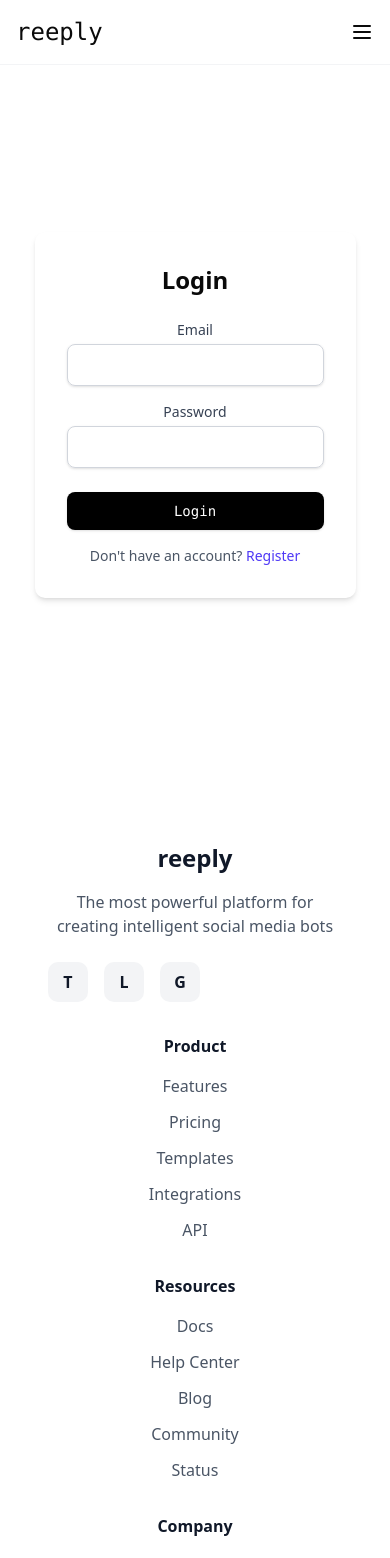
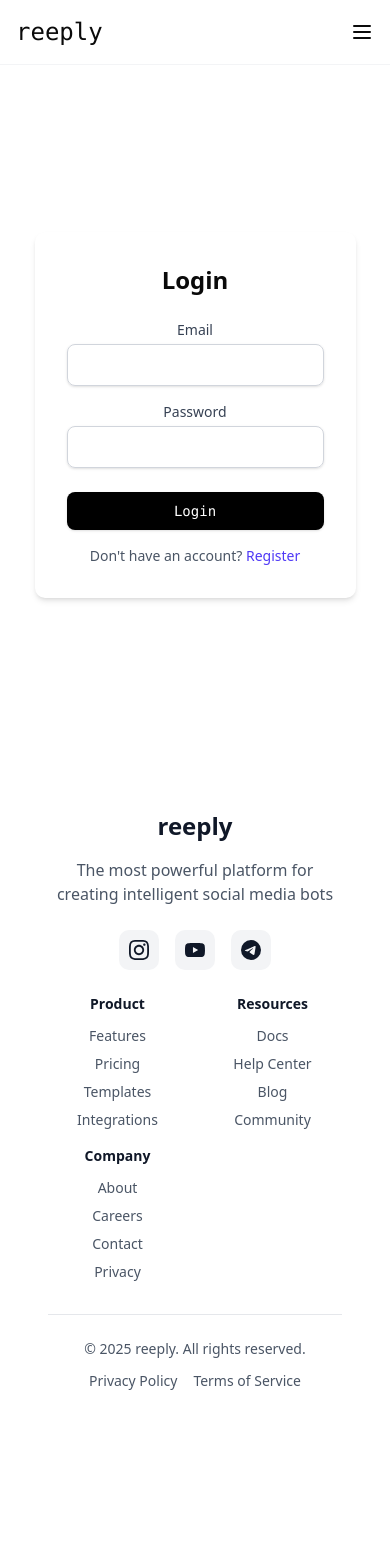
Before and after one commit to alibekn6/chaat-client, a React (Vite) app: page /login in a window 390 px wide. Shown: the top 1558 px of the page. After the commit the page ends 1455 px from the top, so only its background shows below. Built offline with nearby package versions, Linux system fonts and the light colour scheme.

Commit message:
fix: footer changes

```diff
--- a/src/pages/landing/footer.tsx
+++ b/src/pages/landing/footer.tsx
@@ -1,30 +1,53 @@
 export const Footer = () => {
   return (
-    <footer className="bg-white text-gray-900 py-16">
+    <footer className="bg-white text-gray-900 py-8 md:py-16">
       <div className="container mx-auto px-4">
-        <div className="grid md:grid-cols-5 gap-8 mb-12">
-          <div className="md:col-span-2">
+        <div className="grid grid-cols-1 md:grid-cols-5 gap-6 md:gap-8 mb-8 md:mb-12">
+          <div className="md:col-span-2 text-center md:text-left">
             <div className="text-2xl font-bold mb-4">reeply</div>
-            <p className="text-gray-600 mb-6 max-w-md">
+            <p className="text-gray-600 mb-6 max-w-md mx-auto md:mx-0">
               The most powerful platform for creating intelligent social media bots
             </p>
-            <div className="flex space-x-4">
-              {['T','L','G'].map((c) => (
-                <div key={c} className="w-10 h-10 bg-gray-100 rounded-lg flex items-center justify-center hover:bg-gray-200 cursor-pointer">
-                  <span className="text-gray-900 font-bold">{c}</span>
+            <div className="flex justify-center md:justify-start space-x-4">
+              {/* Instagram */}
+              <a href="https://instagram.com/reeply.ai" target="_blank" rel="noopener noreferrer">
+                <div className="w-10 h-10 bg-gray-100 rounded-lg flex items-center justify-center hover:bg-gray-200 cursor-pointer">
+                  <svg className="w-5 h-5 text-gray-900" fill="currentColor" viewBox="0 0 24 24">
+                    <path d="M12 2.163c3.204 0 3.584.012 4.85.07 3.252.148 4.771 1.691 4.919 4.919.058 1.265.069 1.645.069 4.849 0 3.205-.012 3.584-.069 4.849-.149 3.225-1.664 4.771-4.919 4.919-1.266.058-1.644.07-4.85.07-3.204 0-3.584-.012-4.849-.07-3.26-.149-4.771-1.699-4.919-4.92-.058-1.265-.07-1.644-.07-4.849 0-3.204.013-3.583.07-4.849.149-3.227 1.664-4.771 4.919-4.919 1.266-.057 1.645-.069 4.849-.069zm0-2.163c-3.259 0-3.667.014-4.947.072-4.358.2-6.78 2.618-6.98 6.98-.059 1.281-.073 1.689-.073 4.948 0 3.259.014 3.668.072 4.948.2 4.358 2.618 6.78 6.98 6.98 1.281.058 1.689.072 4.948.072 3.259 0 3.668-.014 4.948-.072 4.354-.2 6.782-2.618 6.979-6.98.059-1.28.073-1.689.073-4.948 0-3.259-.014-3.667-.072-4.947-.196-4.354-2.617-6.78-6.979-6.98-1.281-.059-1.69-.073-4.949-.073zm0 5.838c-3.403 0-6.162 2.759-6.162 6.162s2.759 6.163 6.162 6.163 6.162-2.759 6.162-6.163c0-3.403-2.759-6.162-6.162-6.162zm0 10.162c-2.209 0-4-1.79-4-4 0-2.209 1.791-4 4-4s4 1.791 4 4c0 2.21-1.791 4-4 4zm6.406-11.845c-.796 0-1.441.645-1.441 1.44s.645 1.44 1.441 1.44c.795 0 1.439-.645 1.439-1.44s-.644-1.44-1.439-1.44z"/>
+                  </svg>
                 </div>
-              ))}
+              </a>
+
+
+              {/* YouTube */}
+              <a href="https://youtu.be/tPVdosq1OUs" target="_blank" rel="noopener noreferrer">
+                <div className="w-10 h-10 bg-gray-100 rounded-lg flex items-center justify-center hover:bg-gray-200 cursor-pointer">
+                  <svg className="w-5 h-5 text-gray-900" fill="currentColor" viewBox="0 0 24 24">
+                    <path d="M23.498 6.186a3.016 3.016 0 0 0-2.122-2.136C19.505 3.545 12 3.545 12 3.545s-7.505 0-9.377.505A3.017 3.017 0 0 0 .502 6.186C0 8.07 0 12 0 12s0 3.93.502 5.814a3.016 3.016 0 0 0 2.122 2.136c1.871.505 9.376.505 9.376.505s7.505 0 9.377-.505a3.015 3.015 0 0 0 2.122-2.136C24 15.93 24 12 24 12s0-3.93-.502-5.814zM9.545 15.568V8.432L15.818 12l-6.273 3.568z"/>
+                  </svg>
+                </div>
+              </a>
+
+
+              {/* Telegram */}
+              <div className="w-10 h-10 bg-gray-100 rounded-lg flex items-center justify-center hover:bg-gray-200 cursor-pointer">
+                <svg className="w-5 h-5 text-gray-900" fill="currentColor" viewBox="0 0 24 24">
+                  <path d="M11.944 0A12 12 0 0 0 0 12a12 12 0 0 0 12 12 12 12 0 0 0 12-12A12 12 0 0 0 12 0a12 12 0 0 0-.056 0zm4.962 7.224c.1-.002.321.023.465.14a.506.506 0 0 1 .171.325c.016.093.036.306.02.472-.18 1.898-.962 6.502-1.36 8.627-.168.9-.499 1.201-.82 1.23-.696.065-1.225-.46-1.9-.902-1.056-.693-1.653-1.124-2.678-1.8-1.185-.78-.417-1.21.258-1.91.177-.184 3.247-2.977 3.307-3.23.007-.032.014-.15-.056-.212s-.174-.041-.249-.024c-.106.024-1.793 1.14-5.061 3.345-.48.33-.913.49-1.302.48-.428-.008-1.252-.241-1.865-.44-.752-.245-1.349-.374-1.297-.789.027-.216.325-.437.893-.663 3.498-1.524 5.83-2.529 6.998-3.014 3.332-1.386 4.025-1.627 4.476-1.635z"/>
+                </svg>
+              </div>
             </div>
           </div>
 
+          {/* Mobile: Stack navigation sections */}
+          <div className="grid grid-cols-2 gap-4 md:contents">
             {[
-            { title:'Product',    links:['Features','Pricing','Templates','Integrations','API'] },
-            { title:'Resources',  links:['Docs','Help Center','Blog','Community','Status'] },
-            { title:'Company',    links:['About','Careers','Contact','Privacy','Terms'] },
+              { title:'Product',    links:['Features','Pricing','Templates','Integrations'] },
+              { title:'Resources',  links:['Docs','Help Center','Blog','Community'] },
+              { title:'Company',    links:['About','Careers','Contact','Privacy'] },
             ].map(({title,links}) => (
-            <div key={title}>
-              <h3 className="font-semibold mb-4">{title}</h3>
-              <ul className="space-y-3 text-gray-600">
+              <div key={title} className="md:block">
+                <h3 className="font-semibold mb-3 md:mb-4 text-sm md:text-base">{title}</h3>
+                <ul className="space-y-2 md:space-y-3 text-gray-600 text-sm">
                   {links.map(l => (
                     <li key={l}>
                       <a href="#" className="hover:text-gray-900 transition">{l}</a>
@@ -34,11 +57,12 @@ export const Footer = () => {
               </div>
             ))}
           </div>
+        </div>
 
-        <div className="border-t border-gray-200 pt-8 flex flex-col md:flex-row justify-between items-center">
-          <p className="text-gray-600 text-sm">&copy; 2025 reeply. All rights reserved.</p>
-          <div className="flex items-center space-x-6 mt-4 md:mt-0 text-gray-600 text-sm">
-            {['Privacy Policy','Terms of Service','Cookie Policy'].map(text => (
+        <div className="border-t border-gray-200 pt-6 md:pt-8 flex flex-col md:flex-row justify-between items-center">
+          <p className="text-gray-600 text-sm text-center md:text-left">&copy; 2025 reeply. All rights reserved.</p>
+          <div className="flex flex-wrap justify-center md:justify-end items-center gap-4 md:space-x-6 mt-3 md:mt-0 text-gray-600 text-sm">
+            {['Privacy Policy','Terms of Service'].map(text => (
               <a key={text} href="#" className="hover:text-gray-900 transition">{text}</a>
             ))}
           </div>
```
Lines whose indentation alone changed are shown as unchanged.
